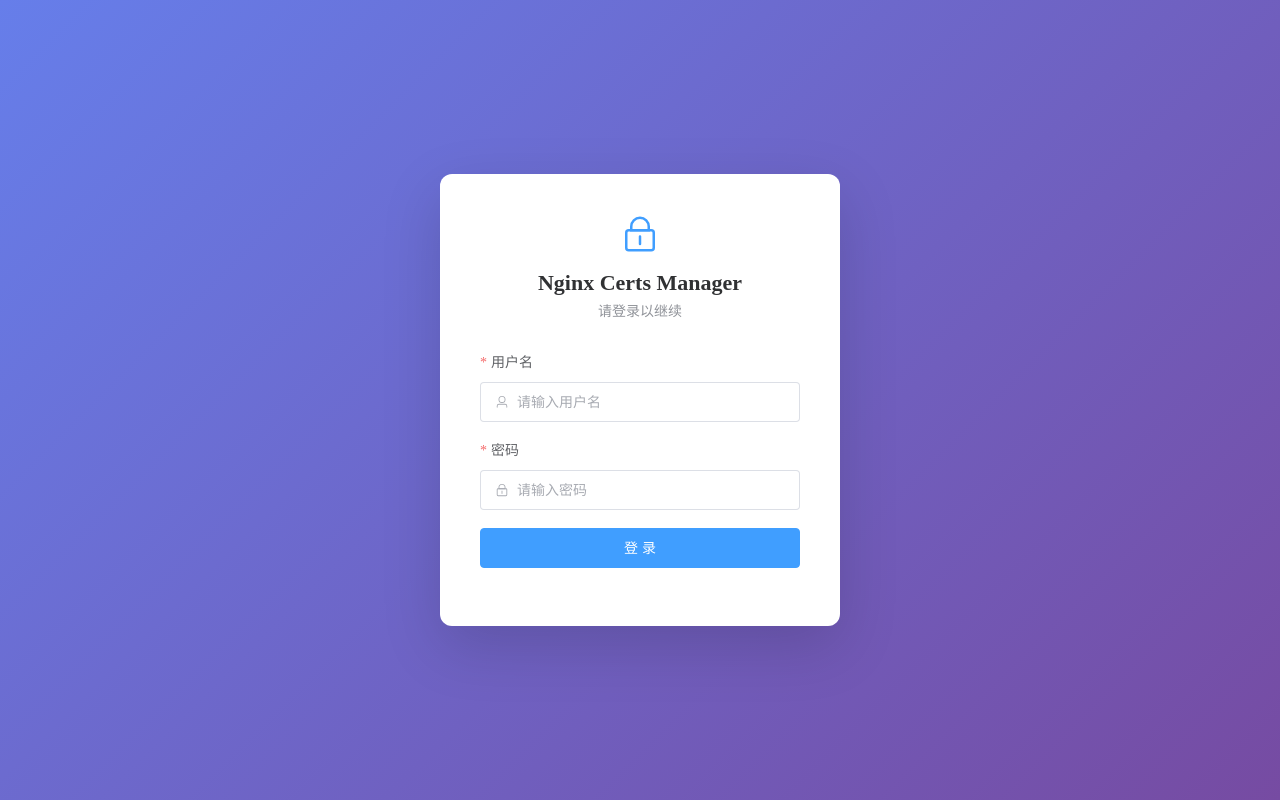
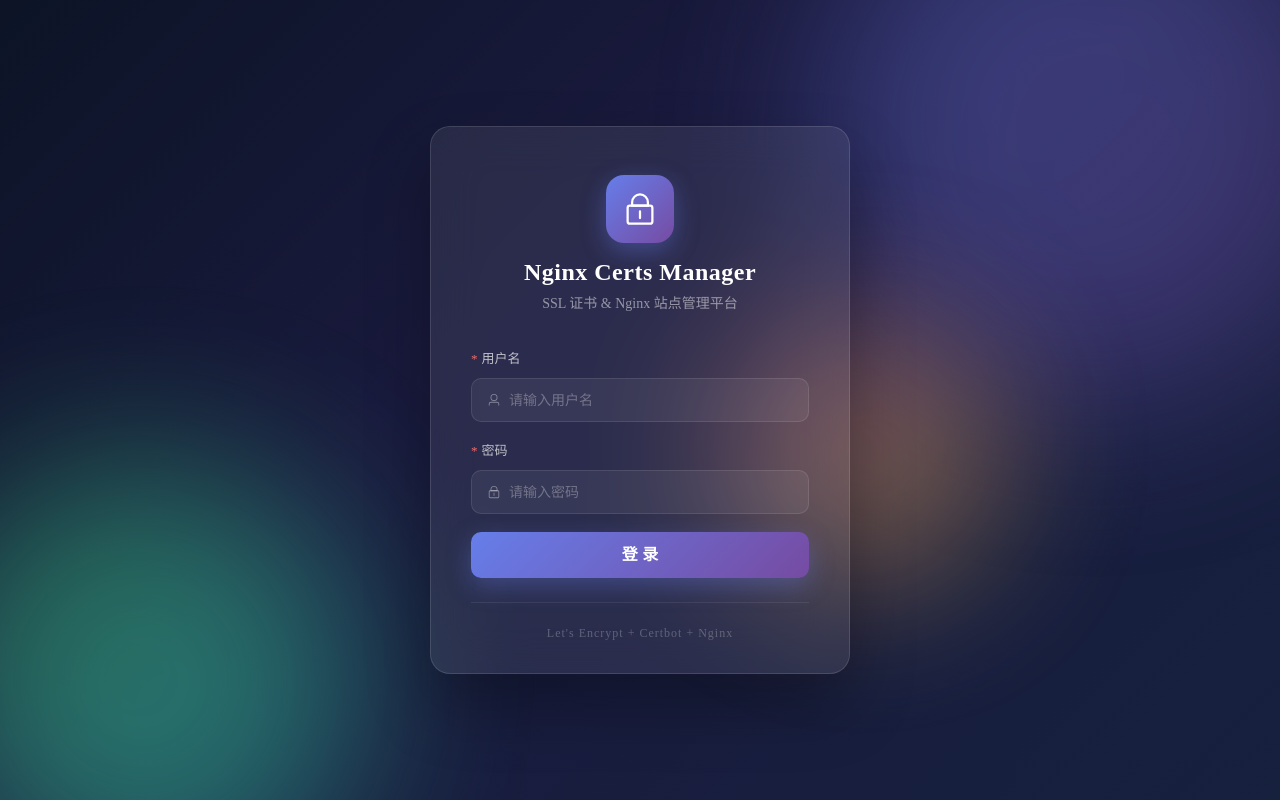
Before and after one commit to bubua12/nginx-certs-manager, a Vue app in the folder web/: page /login in a window 1280 px wide. Built offline with nearby package versions, Linux system fonts and the light colour scheme.

Commit message:
feat: redesign login page with modern glassmorphism UI
- Dark gradient background with floating animated circles
- Glassmorphism card with backdrop blur effect
- Gradient logo icon and login button
- Dark-themed form inputs with glow focus effect
- Footer showing tech stack info

```diff
--- a/web/src/views/Login.vue
+++ b/web/src/views/Login.vue
@@ -1,40 +1,47 @@
 <!-- 登录页面模板 -->
 <template>
-  <!-- 登录页最外层容器，应用渐变背景 -->
+  <!-- 登录页最外层容器 -->
   <div class="login-container">
-    <!-- 登录卡片，包含标题和表单 -->
+    <!-- 背景装饰：动态渐变圆形 -->
+    <div class="bg-decoration">
+      <div class="circle circle-1"></div>
+      <div class="circle circle-2"></div>
+      <div class="circle circle-3"></div>
+    </div>
+
+    <!-- 登录卡片：毛玻璃效果 -->
     <div class="login-card">
-      <!-- 登录页头部：显示锁图标、应用名称和提示文字 -->
+      <!-- 登录页头部：锁图标 + 应用名称 + 副标题 -->
       <div class="login-header">
-        <el-icon :size="40" color="#409eff"><Lock /></el-icon>
+        <div class="logo-icon">
+          <el-icon :size="36" color="#fff"><Lock /></el-icon>
+        </div>
         <h1>Nginx Certs Manager</h1>
-        <p>请登录以继续</p>
+        <p>SSL 证书 & Nginx 站点管理平台</p>
       </div>
 
       <!-- 登录表单 -->
-      <!-- ref: 获取表单组件引用，用于手动触发表单验证 -->
-      <!-- model: 绑定表单数据对象 -->
-      <!-- rules: 绑定验证规则 -->
-      <!-- @submit.prevent: 阻止表单默认提交行为，改为调用 handleLogin -->
       <el-form ref="formRef" :model="form" :rules="rules" @submit.prevent="handleLogin" label-position="top">
         <!-- 用户名输入框 -->
         <el-form-item label="用户名" prop="username">
-          <!-- prefix-icon: 输入框左侧图标；@keyup.enter: 按回车键触发登录 -->
           <el-input v-model="form.username" placeholder="请输入用户名" size="large" prefix-icon="User" @keyup.enter="handleLogin" />
         </el-form-item>
         <!-- 密码输入框 -->
         <el-form-item label="密码" prop="password">
-          <!-- show-password: 显示密码可见性切换按钮 -->
           <el-input v-model="form.password" type="password" placeholder="请输入密码" size="large" prefix-icon="Lock" show-password @keyup.enter="handleLogin" />
         </el-form-item>
         <!-- 登录按钮 -->
         <el-form-item>
-          <!-- :loading: 登录请求中时显示加载动画，防止重复提交 -->
-          <el-button type="primary" size="large" style="width: 100%" :loading="loading" @click="handleLogin">
+          <el-button type="primary" size="large" style="width: 100%" :loading="loading" @click="handleLogin" class="login-btn">
             登 录
           </el-button>
         </el-form-item>
       </el-form>
+
+      <!-- 底部信息 -->
+      <div class="login-footer">
+        <span>Let's Encrypt + Certbot + Nginx</span>
+      </div>
     </div>
   </div>
 </template>
@@ -82,31 +89,21 @@
  * 4. 失败时显示错误信息，包含后端返回的剩余尝试次数
  */
 const handleLogin = async () => {
-  // 触发表单验证，如果验证不通过会抛出异常
   await formRef.value?.validate()
-  // 设置按钮为加载状态
   loading.value = true
   try {
-    // 调用认证 Store 的登录方法
     await authStore.login(form.username, form.password)
-    // 登录成功提示
     ElMessage.success('登录成功')
-    // 跳转到仪表盘页面
     router.push('/dashboard')
   } catch (e: any) {
-    // 登录失败：获取后端返回的错误信息
     const msg = e.response?.data?.error || '登录失败'
-    // 获取剩余登录尝试次数（后端有登录失败次数限制）
     const remaining = e.response?.data?.remaining
     if (remaining !== undefined && remaining > 0) {
-      // 如果还有剩余次数，显示剩余次数提示
       ElMessage.error(`${msg}，剩余 ${remaining} 次机会`)
     } else {
-      // 否则直接显示错误信息
       ElMessage.error(msg)
     }
   } finally {
-    // 无论成功失败，都取消加载状态
     loading.value = false
   }
 }
@@ -114,29 +111,179 @@
 
 <!-- 登录页面样式 -->
 <style scoped>
-/* 登录页最外层容器：全屏居中，渐变紫色背景 */
+/* 登录页最外层容器：全屏，深色渐变背景 */
 .login-container {
   min-height: 100vh;
   display: flex;
   align-items: center;
   justify-content: center;
-  background: linear-gradient(135deg, #667eea 0%, #764ba2 100%);
+  background: linear-gradient(135deg, #0c1426 0%, #1a1a3e 40%, #16213e 100%);
+  position: relative;
+  overflow: hidden;
 }
-/* 登录卡片：白色圆角卡片，带阴影效果 */
+
+/* ===== 背景装饰：浮动渐变圆形 ===== */
+.bg-decoration {
+  position: absolute;
+  inset: 0;
+  overflow: hidden;
+  pointer-events: none;
+}
+.circle {
+  position: absolute;
+  border-radius: 50%;
+  filter: blur(80px);
+  opacity: 0.4;
+}
+/* 右上角蓝紫色圆形 */
+.circle-1 {
+  width: 500px;
+  height: 500px;
+  background: linear-gradient(135deg, #667eea, #764ba2);
+  top: -150px;
+  right: -100px;
+  animation: float1 15s ease-in-out infinite;
+}
+/* 左下角蓝绿色圆形 */
+.circle-2 {
+  width: 400px;
+  height: 400px;
+  background: linear-gradient(135deg, #43e97b, #38f9d7);
+  bottom: -100px;
+  left: -80px;
+  animation: float2 18s ease-in-out infinite;
+}
+/* 中间偏右橙粉色圆形 */
+.circle-3 {
+  width: 300px;
+  height: 300px;
+  background: linear-gradient(135deg, #fa709a, #fee140);
+  top: 40%;
+  right: 20%;
+  animation: float3 20s ease-in-out infinite;
+}
+
+/* 圆形浮动动画 */
+@keyframes float1 {
+  0%, 100% { transform: translate(0, 0) scale(1); }
+  50% { transform: translate(-40px, 40px) scale(1.1); }
+}
+@keyframes float2 {
+  0%, 100% { transform: translate(0, 0) scale(1); }
+  50% { transform: translate(30px, -30px) scale(1.15); }
+}
+@keyframes float3 {
+  0%, 100% { transform: translate(0, 0) scale(1); }
+  50% { transform: translate(-20px, -40px) scale(0.9); }
+}
+
+/* ===== 登录卡片：毛玻璃效果 ===== */
 .login-card {
-  width: 400px;
-  padding: 40px;
-  background: #fff;
-  border-radius: 12px;
-  box-shadow: 0 20px 60px rgba(0, 0, 0, 0.15);
+  width: 420px;
+  padding: 48px 40px 32px;
+  background: rgba(255, 255, 255, 0.08);
+  backdrop-filter: blur(24px);
+  -webkit-backdrop-filter: blur(24px);
+  border-radius: 20px;
+  border: 1px solid rgba(255, 255, 255, 0.12);
+  box-shadow: 0 32px 64px rgba(0, 0, 0, 0.3);
+  position: relative;
+  z-index: 1;
 }
-/* 登录头部区域：居中显示图标和文字 */
+
+/* 登录头部区域 */
 .login-header {
   text-align: center;
-  margin-bottom: 32px;
+  margin-bottom: 36px;
 }
-/* 应用标题样式 */
-.login-header h1 { font-size: 22px; margin: 12px 0 4px; color: #303133; }
-/* 提示文字样式 */
-.login-header p { color: #909399; font-size: 14px; }
+/* Logo 图标容器：蓝紫渐变圆形背景 */
+.logo-icon {
+  width: 68px;
+  height: 68px;
+  margin: 0 auto 16px;
+  background: linear-gradient(135deg, #667eea, #764ba2);
+  border-radius: 18px;
+  display: flex;
+  align-items: center;
+  justify-content: center;
+  box-shadow: 0 8px 24px rgba(102, 126, 234, 0.4);
+}
+/* 应用标题 */
+.login-header h1 {
+  font-size: 24px;
+  font-weight: 700;
+  margin: 0 0 6px;
+  color: #fff;
+  letter-spacing: 0.5px;
+}
+/* 副标题 */
+.login-header p {
+  color: rgba(255, 255, 255, 0.5);
+  font-size: 14px;
+  margin: 0;
+}
+
+/* ===== 表单样式覆盖：适配深色背景 ===== */
+/* 表单标签颜色 */
+.login-card :deep(.el-form-item__label) {
+  color: rgba(255, 255, 255, 0.7);
+  font-size: 13px;
+}
+/* 输入框容器 */
+.login-card :deep(.el-input__wrapper) {
+  background: rgba(255, 255, 255, 0.06);
+  border: 1px solid rgba(255, 255, 255, 0.1);
+  box-shadow: none;
+  border-radius: 10px;
+  height: 44px;
+  transition: all 0.3s;
+}
+/* 输入框聚焦状态 */
+.login-card :deep(.el-input__wrapper:hover),
+.login-card :deep(.el-input__wrapper.is-focus) {
+  border-color: #667eea;
+  background: rgba(255, 255, 255, 0.1);
+  box-shadow: 0 0 0 3px rgba(102, 126, 234, 0.15);
+}
+/* 输入框文字颜色 */
+.login-card :deep(.el-input__inner) {
+  color: #fff;
+}
+/* 输入框占位符颜色 */
+.login-card :deep(.el-input__inner::placeholder) {
+  color: rgba(255, 255, 255, 0.3);
+}
+/* 输入框图标颜色 */
+.login-card :deep(.el-input__prefix .el-icon) {
+  color: rgba(255, 255, 255, 0.4);
+}
+
+/* 登录按钮 */
+.login-btn {
+  height: 46px;
+  border-radius: 10px;
+  font-size: 16px;
+  font-weight: 600;
+  background: linear-gradient(135deg, #667eea, #764ba2) !important;
+  border: none !important;
+  box-shadow: 0 8px 24px rgba(102, 126, 234, 0.35);
+  transition: all 0.3s;
+}
+.login-btn:hover {
+  transform: translateY(-1px);
+  box-shadow: 0 12px 32px rgba(102, 126, 234, 0.5);
+}
+
+/* 底部信息 */
+.login-footer {
+  text-align: center;
+  margin-top: 24px;
+  padding-top: 20px;
+  border-top: 1px solid rgba(255, 255, 255, 0.08);
+}
+.login-footer span {
+  color: rgba(255, 255, 255, 0.25);
+  font-size: 12px;
+  letter-spacing: 1px;
+}
 </style>
```
